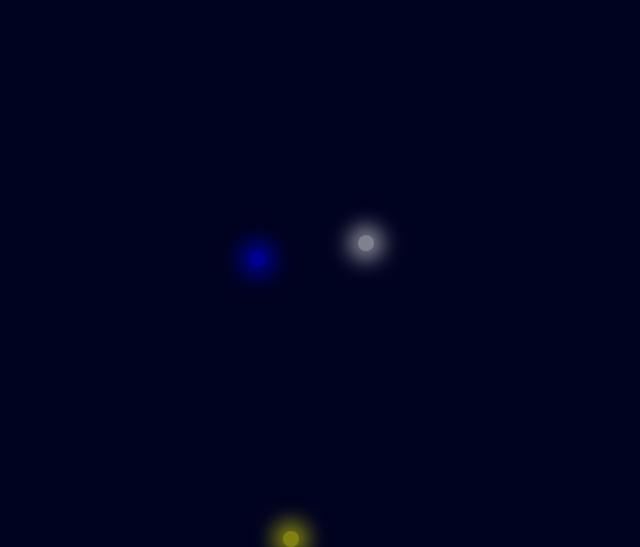
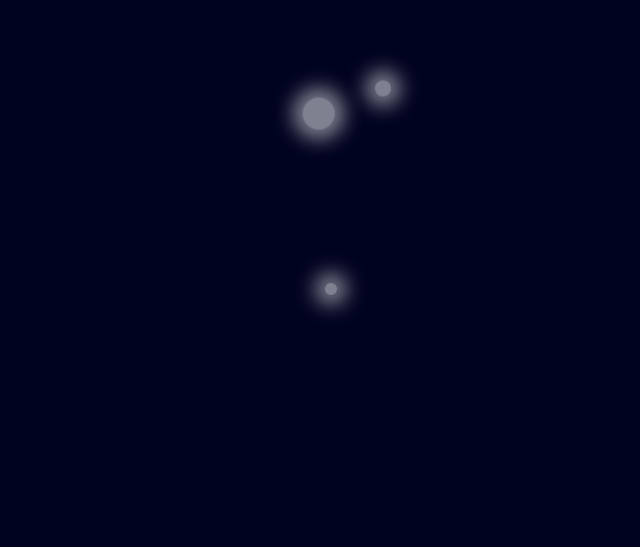
Before and after one commit to bobellis/experiments, a plain HTML site: page exp-glow/glow.html in a window 1280 px wide. Shown: the part 283-830 px from the top of the page, without its empty margins (215-855 px from the left). After the commit the page ends 800 px from the top, so only its background shows below. Drawn offline with Linux system fonts and the light colour scheme.

Commit message:
tweaking orbits

```diff
--- a/exp-glow/glow.css
+++ b/exp-glow/glow.css
@@ -7,25 +7,26 @@ html {
 }
 
 @-webkit-keyframes myOrbit {
-    from { -webkit-transform: rotate(0deg) translateX(150px) rotate(0deg); }
-    to { -webkit-transform: rotate(360deg) translateX(150px) rotate(-360deg);}
+    from { -webkit-transform: rotate(0deg) translateX(100px) rotate(0deg); }
+    to { -webkit-transform: rotate(360deg) translateX(100px) rotate(-360deg);}
 }
 
 @-moz-keyframes myOrbit {
-    from { -webkit-transform: rotate(0deg) translateX(150px) rotate(0deg); }
-    to { -webkit-transform: rotate(360deg) translateX(150px) rotate(-360deg);}
+    from { -webkit-transform: rotate(0deg) translateX(100px) rotate(0deg); }
+    to { -webkit-transform: rotate(360deg) translateX(100px) rotate(-360deg);}
 }
 
 @-o-keyframes myOrbit {
-    from { -webkit-transform: rotate(0deg) translateX(150px) rotate(0deg); }
-    to { -webkit-transform: rotate(360deg) translateX(150px) rotate(-360deg);}
+    from { -webkit-transform: rotate(0deg) translateX(100px) rotate(0deg); }
+    to { -webkit-transform: rotate(360deg) translateX(100px) rotate(-360deg);}
 }
 
 @keyframes myOrbit {
-    from { -webkit-transform: rotate(0deg) translateX(150px) rotate(0deg); }
-    to { -webkit-transform: rotate(360deg) translateX(150px) rotate(-360deg);}
+    from { -webkit-transform: rotate(0deg) translateX(100px) rotate(0deg); }
+    to { -webkit-transform: rotate(360deg) translateX(100px) rotate(-360deg);}
 }
 #galaxy {
+    padding-top: 35%;
     -webkit-animation: myOrbit 10s linear infinite;
     -moz-animation: myOrbit 10s linear infinite;
     -o-animation: myOrbit 10s linear infinite;
@@ -38,9 +39,10 @@ html {
     -o-animation: myOrbit 6s linear infinite;
     animation: myOrbit 6s linear infinite;
     position: relative;
-    top: 40rem;
-    left: 40rem;
-    right: 40rem;
+    top: 50%;
+    left: 50%;
+    right: 50%;
+    bottom: 50%;
     width: 1rem;
     height: 1rem;
     background-color: white;
@@ -55,15 +57,16 @@ html {
     -o-animation: myOrbit 4s linear infinite;
     animation: myOrbit 4s linear infinite;
     position: relative;
-    top: 40rem;
-    left: 40rem;
-    right: 40rem;
-    width: 1rem;
-    height: 1rem;
-    background-color: yellow;
+    top: 50%;
+    left: 50%;
+    right: 50%;
+    bottom: 50%;
+    width: .75rem;
+    height: .75rem;
+    background-color: white;
     opacity: .5;
     border-radius: 50%;
-    box-shadow: 0px 0px 20px 10px yellow;
+    box-shadow: 0px 0px 20px 10px white;
 }
 
 #star_3 {
@@ -72,13 +75,14 @@ html {
     -o-animation: myOrbit 7s linear infinite;
     animation: myOrbit 7s linear infinite;
     position: relative;
-    top: 40rem;
-    left: 40rem;
-    right: 40rem;
-    width: 1rem;
-    height: 1rem;
-    background-color: blue;
+    top: 50%;
+    left: 50%;
+    right: 50%;
+    bottom: 50%;
+    width: 2rem;
+    height: 2rem;
+    background-color: white;
     opacity: .5;
     border-radius: 50%;
-    box-shadow: 0px 0px 20px 10px blue;
+    box-shadow: 0px 0px 20px 10px white;
 }
```
